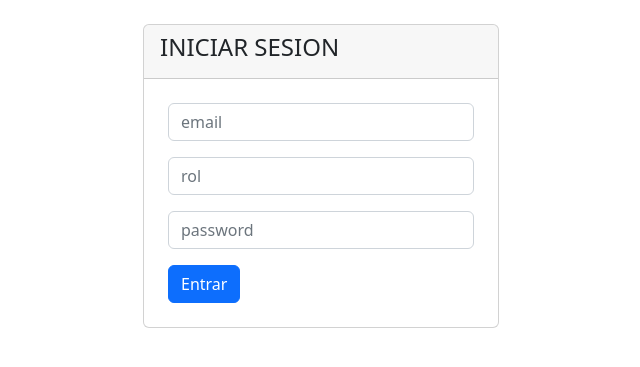
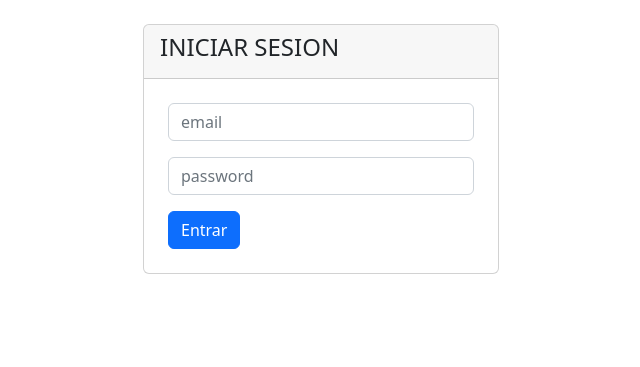
Before and after one commit to SelenaLucero/TPEspecial, a PHP site: page / in a window 1280 px wide. Shown: the part 56-423 px from the top of the page, without its empty margins (319-959 px from the left). Run offline with PHP 8.4, Linux system fonts and the light colour scheme.

Commit message:
agrego barreras para que usuario invitado

```diff
--- a/app/controllers/auth.controller.php
+++ b/app/controllers/auth.controller.php
@@ -20,11 +20,11 @@ class AuthController{
     public function validateUser(){
          // agarro los datos del form
          $email = $_POST['email'];
-         $rol = $_POST['rol'];
+
          $password = $_POST['password'];
 
          // busco el usuario por email
-        $user = $this->model->getUser($email , $rol);
+        $user = $this->model->getUser($email);
 
         // verifico que el usuario existe y que las contraseñas son iguales
         if($user && password_verify($password, $user->password)){
@@ -32,7 +32,6 @@ class AuthController{
             session_start();
             // guarda los datos de la session (estado)
             $_SESSION['USER_ID'] = $user->id_user;
-            $_SESSION['rol']= true;
             $_SESSION['USER_EMAIL'] = $user->email;
             $_SESSION['IS_LOGGED']= true; //si es true esta logueado
 
--- a/app/controllers/prod.controller.php
+++ b/app/controllers/prod.controller.php
@@ -31,14 +31,14 @@ class ProdController
   function showHome()
   {
     //muestro mi home
-   $this->authHelper->checkLoggedIn();
+
     $this->view->showHome();
   }
 
   ///marcas
   function ShowBrand()
   {
-    $this->authHelper->checkLoggedIn();
+
     $brands = $this->brandmodel->getAllBrands();
     $this->view->showBrands($brands);
   }
@@ -46,8 +46,8 @@ class ProdController
 
 
   function FilterBrand($id){
+
     $prodbyBrand = $this->prodmodel->getProdByBrand($id);
-
      $this->view->showProdByBrand($prodbyBrand);
 
   }
@@ -65,6 +65,7 @@ class ProdController
 
   function AddBrand()
   {
+    $this->authHelper->checkLoggedIn();
     $Marca = $_POST['Marca'];
 
     //inserta el producto a la base de datos
@@ -84,7 +85,7 @@ class ProdController
   public function UpdateBrand($id)
   {
 
-
+    $this->authHelper->checkLoggedIn();
     $Marca= $_POST['Marca'];
 
     $this->brandmodel->updateBrand($Marca,$id);
@@ -93,6 +94,7 @@ class ProdController
     }
 
   function showUpdateBrand($id){
+    $this->authHelper->checkLoggedIn();
     $brand = $this->brandmodel->getBrand($id); //agarro la marca
     $this->view->showUpdateBrand($brand);
 
@@ -104,7 +106,7 @@ class ProdController
   // productos
   function showProduct()
   {
-    $this->authHelper->checkLoggedIn();
+
     //contiene los productos del modelo
     $products = $this->prodmodel->getAllProducts();
 
@@ -115,7 +117,7 @@ class ProdController
 
   function showDetail($id)
   {
-    $this->authHelper->checkLoggedIn();
+
     $product = $this->prodmodel->getProduct($id);
     $this->view->showDetail($product);
   }
@@ -133,7 +135,7 @@ class ProdController
   function AddProduct()
   {
 
-
+    $this->authHelper->checkLoggedIn();
     $id_Marca = $_POST['id_Marca'];
     $Variedad = $_POST['Variedad'];
     $Descripcion = $_POST['Descripcion'];
@@ -144,13 +146,14 @@ class ProdController
   }
 
   function deleteProduct($id)
-  {
+  { $this->authHelper->checkLoggedIn();
     $this->prodmodel->deleteProductById($id);
 
     header('Location: ' . BASE_URL . 'formProd');
   }
 
   function showUpdateProduct($id){
+    $this->authHelper->checkLoggedIn();
   //producto que se va a editar por el id
   $productUpdate = $this->prodmodel->getProduct($id);
   $brands = $this->brandmodel->getAllBrands(); //agarro la marca
@@ -160,6 +163,7 @@ class ProdController
   }
 
   function UpdateProduct($id){
+    $this->authHelper->checkLoggedIn();
   $id_Marca = $_POST['id_Marca'];
   $Variedad = $_POST['Variedad'];
   $Descripcion = $_POST['Descripcion'];
--- a/templates/formLogin.tpl
+++ b/templates/formLogin.tpl
@@ -10,9 +10,6 @@
                 <form action="validate" method="POST" class="p-4" enctype="multipart/form-data">
                     <div class="mb-3">
                         <input name="email" placeholder="email" type="email" id="email" class="form-control">
-                    </div>
-                    <div class="mb-3">
-                        <input name="rol" placeholder="rol" type="text" id="rol" class="form-control">
                     </div>
                     <div class="mb-3">
                         <input name="password" placeholder="password" type="password" id="password" class="form-control">
--- a/templates/header.tpl
+++ b/templates/header.tpl
@@ -25,6 +25,7 @@
            <li class="nav-item">
             <a class="nav-link" style="font-family:italic;" href="brands">Marcas</a>
           </li>
+
            <li class="nav-item">
             <a class="nav-link" style="font-family:italic;" href="formProd">Formulario Producto</a>
           </li>
```
